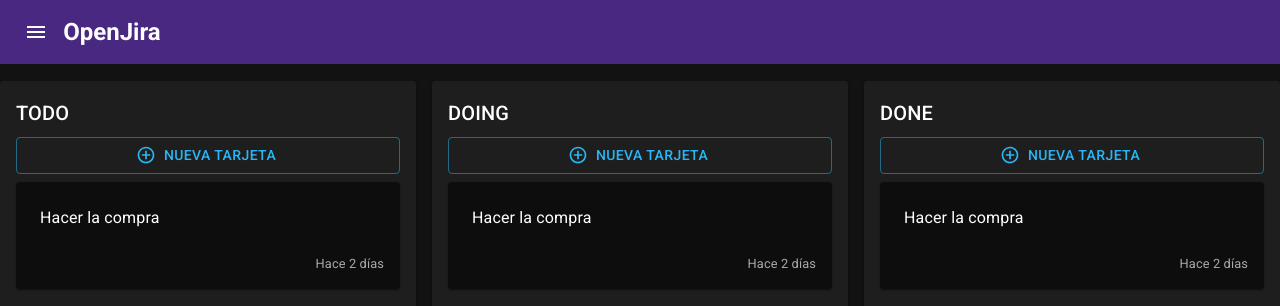
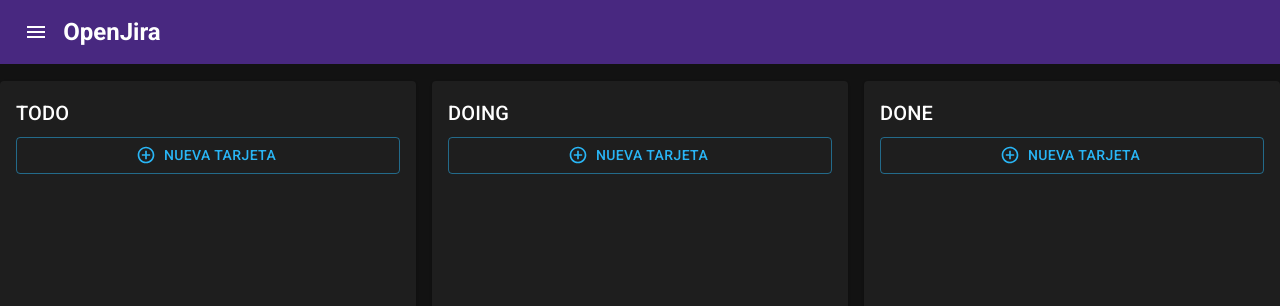
Before and after one commit to medinamarquezp/open-jira, a Next.js app: page / in a window 1280 px wide. Shown: the top 306 px of the page. Built offline with nearby package versions, Linux system fonts and the light colour scheme.

Commit message:
feat: list created entries

```diff
--- a/components/entries/EntriesList.tsx
+++ b/components/entries/EntriesList.tsx
@@ -6,15 +6,17 @@ import { NewEntryForm } from "./NewEntryForm";
 import { AddEntryButton } from "./AddEntryButton";
 
 import { EntriesContext } from "@/context/entries/EntriesContext";
+import { Status } from "interfaces/EntriesInterfaces";
 
 interface Props {
-  slug: string;
+  status: Status;
   title: string;
 }
 
-export const EntriesList: FC<Props> = ({ slug, title }) => {
-  const { toggleAddEntry, toggleState } = useContext(EntriesContext);
-  const display = !toggleState[slug] ? "inline-flex" : "none";
+export const EntriesList: FC<Props> = ({ status, title }) => {
+  const { toggleAddEntry, toggleState, getEntriesByStatus } =
+    useContext(EntriesContext);
+  const display = !toggleState[status] ? "inline-flex" : "none";
   return (
     <Grid item xs={12} sm={6} md={4}>
       <div>
@@ -26,13 +28,15 @@ export const EntriesList: FC<Props> = ({ slug, title }) => {
           }}
         >
           <Typography variant="h6">{title}</Typography>
-          <NewEntryForm slug={slug} />
+          <NewEntryForm status={status} />
           <AddEntryButton
             display={display}
-            onClick={() => toggleAddEntry(slug)}
+            onClick={() => toggleAddEntry(status)}
           />
           <List>
-            <EntryCard title="Hacer la compra" createdAt={Date.now()} />
+            {getEntriesByStatus(status).map(({ id, content, createdAt }) => (
+              <EntryCard key={id} content={content} createdAt={createdAt} />
+            ))}
           </List>
         </Paper>
       </div>
--- a/components/entries/EntryCard.tsx
+++ b/components/entries/EntryCard.tsx
@@ -2,15 +2,17 @@ import { FC } from "react";
 import { Card, CardActions, CardContent, Typography } from "@mui/material";
 
 interface Props {
-  title: string;
+  content: string;
   createdAt: number;
 }
 
-export const EntryCard: FC<Props> = ({ title, createdAt }) => {
+export const EntryCard: FC<Props> = ({ content, createdAt }) => {
   return (
-    <Card sx={{ padding: "0.5rem", backgroundColor: "black" }}>
+    <Card
+      sx={{ padding: "0.5rem", margin: "10px 0", backgroundColor: "black" }}
+    >
       <CardContent>
-        <Typography fontSize="1rem">{title}</Typography>
+        <Typography fontSize="1rem">{content}</Typography>
       </CardContent>
       <CardActions sx={{ justifyContent: "flex-end" }}>
         <Typography fontSize="0.8rem" color="darkgrey">
--- a/components/entries/NewEntryForm.tsx
+++ b/components/entries/NewEntryForm.tsx
@@ -6,13 +6,13 @@ import { EntriesContext } from "@/context/entries/EntriesContext";
 import { Status } from "interfaces/EntriesInterfaces";
 
 interface Props {
-  slug: Status;
+  status: Status;
 }
 
-export const NewEntryForm: FC<Props> = ({ slug }) => {
+export const NewEntryForm: FC<Props> = ({ status }) => {
   const { toggleState, toggleAddEntry, addEntry } = useContext(EntriesContext);
   const [content, setContent] = useState("");
-  const display = toggleState[slug] ? "inline" : "none";
+  const display = toggleState[status] ? "inline" : "none";
 
   const handleChange = (
     event: ChangeEvent<HTMLInputElement | HTMLTextAreaElement>
@@ -21,9 +21,9 @@ export const NewEntryForm: FC<Props> = ({ slug }) => {
   };
 
   const addNewEntry = () => {
-    addEntry(content, slug);
+    addEntry(content, status);
     setContent("");
-    toggleAddEntry(slug);
+    toggleAddEntry(status);
   };
 
   return (
@@ -41,7 +41,7 @@ export const NewEntryForm: FC<Props> = ({ slug }) => {
         <Button
           variant="text"
           color="error"
-          onClick={() => toggleAddEntry(slug)}
+          onClick={() => toggleAddEntry(status)}
         >
           Cancelar
         </Button>
--- a/context/entries/EntriesProvider.tsx
+++ b/context/entries/EntriesProvider.tsx
@@ -41,12 +41,17 @@ export const EntriesProvider: FC<Props> = ({ children }) => {
     dispatch({ type: "[Entries] add-entry", payload });
   };
 
+  const getEntriesByStatus = (status: Status) => {
+    return state.entries.filter((entry) => entry.status === status);
+  };
+
   return (
     <EntriesContext.Provider
       value={{
         ...state,
         toggleAddEntry,
         addEntry,
+        getEntriesByStatus,
       }}
     >
       {children}
--- a/context/entries/entriesReducer.tsx
+++ b/context/entries/entriesReducer.tsx
@@ -19,7 +19,7 @@ export const entriesReducer = (
       return { ...state, isAddingEntry, toggleState };
     case "[Entries] add-entry":
       const entry = action.payload;
-      const entries = [...state.entries, entry];
+      const entries = [entry, ...state.entries];
       return { ...state, entries };
     default:
       return state;
--- a/interfaces/EntriesInterfaces.ts
+++ b/interfaces/EntriesInterfaces.ts
@@ -8,6 +8,7 @@ export interface EntriesContextInterface {
   entries: Entry[];
   toggleAddEntry: (payload: string) => void;
   addEntry: (content: string, status: Status) => void;
+  getEntriesByStatus: (status: Status) => Entry[];
 }
 
 export interface EntriesProviderInterface {
--- a/pages/index.tsx
+++ b/pages/index.tsx
@@ -8,9 +8,9 @@ const Home: NextPage = () => {
   return (
     <MainLayout>
       <EntriesContainer>
-        <EntriesList title="TODO" slug="todo" />
-        <EntriesList title="DOING" slug="doing" />
-        <EntriesList title="DONE" slug="done" />
+        <EntriesList title="TODO" status="todo" />
+        <EntriesList title="DOING" status="doing" />
+        <EntriesList title="DONE" status="done" />
       </EntriesContainer>
     </MainLayout>
   );
```
